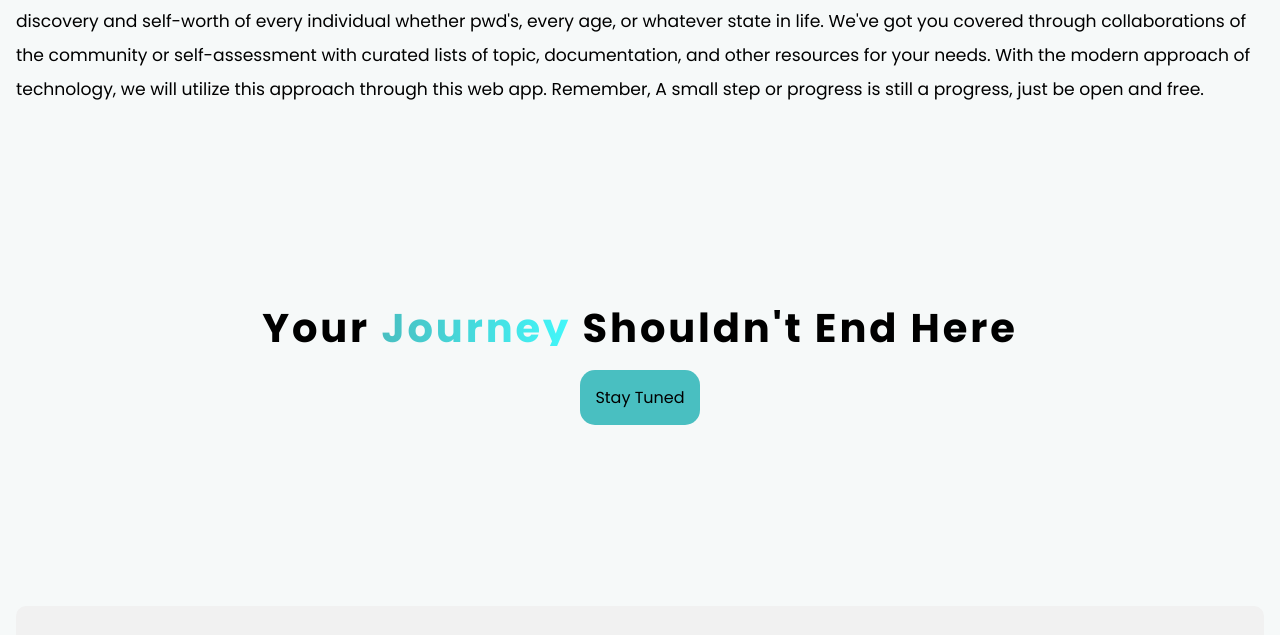
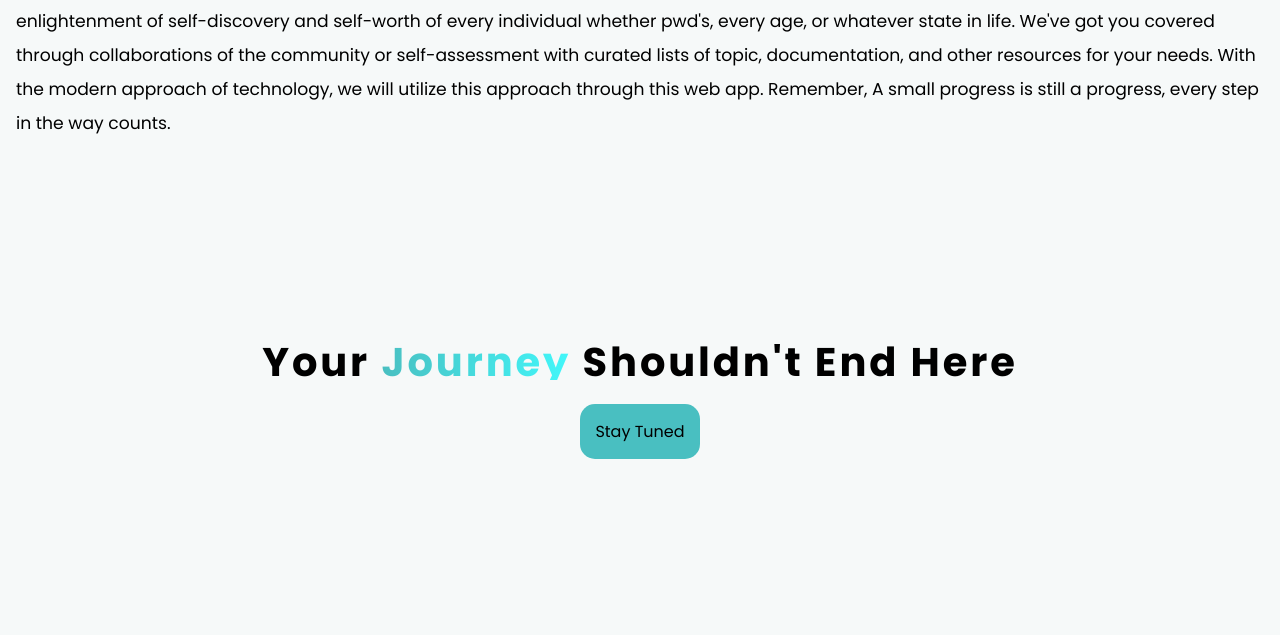
Before and after one commit to groupFourWebApp/groupFourWebApp.github.io, a plain HTML site: page index.html in a window 1280 px wide. Shown: the part 3684-4319 px from the top of the page. Drawn offline with nearby package versions, Linux system fonts and the light colour scheme.

Commit message:
Update index.html for deployment

```diff
--- a/index.html
+++ b/index.html
@@ -159,7 +159,7 @@
       <h2>About Us</h2>
       <div class="inner-container">
         <img src="Hero-logo.png" alt="Hero-logo.png">
-        <p><span>Comprove</span> is an open source web application providing a space for all. The main goal is being free and open place for education, assistance, and collaboration for those who in need in terms of communication development, providing enlightenment of self-discovery and self-worth of every individual whether pwd's, every age, or whatever state in life. We've got you covered through collaborations of the community or self-assessment with curated lists of topic, documentation, and other resources for your needs. With the modern approach of technology, we will utilize this approach through this web app. Remember, A small step or progress is still a progress, just be open and free.</p>
+        <p><span>Comprove</span> is an open source web application providing a space for all. The main goal is being a tool to assist and be an open place for education, assistance, and collaboration for those who in need in terms of communication development or enhancement, providing enlightenment of self-discovery and self-worth of every individual whether pwd's, every age, or whatever state in life. We've got you covered through collaborations of the community or self-assessment with curated lists of topic, documentation, and other resources for your needs. With the modern approach of technology, we will utilize this approach through this web app. Remember, A small progress is still a progress, every step in the way counts.</p>
       </div>
 
     </div>
```
